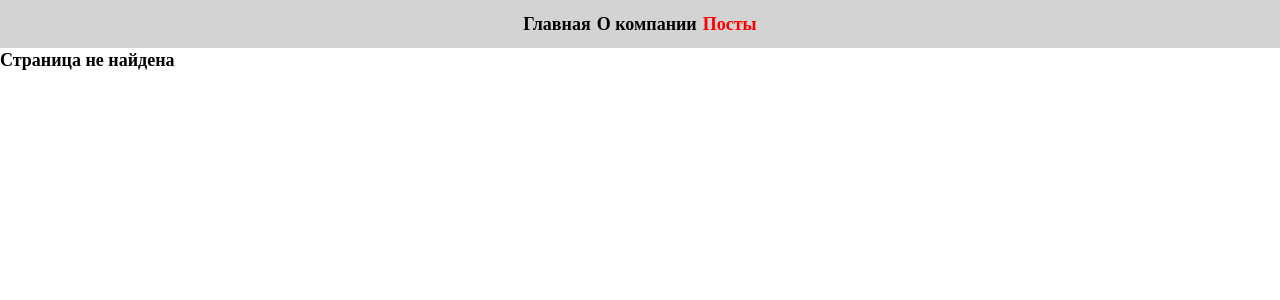
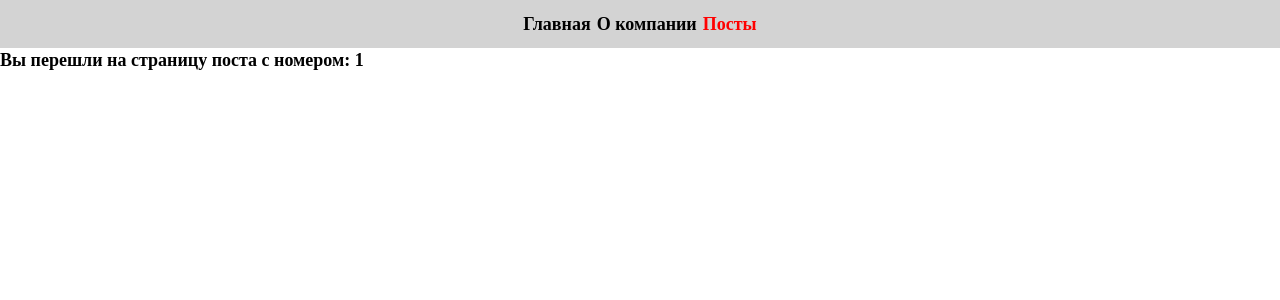
Before and after one commit to VladimirShadrov/React-projects, a React (Vite) app in the folder Pomodoro/: page /posts/1 in a window 1280 px wide. Shown: the top 300 px of the page. Built offline with nearby package versions, Linux system fonts and the light colour scheme.

Commit message:
Динамические роуты

```diff
--- a/Pomodoro/src/components/post.tsx
+++ b/Pomodoro/src/components/post.tsx
@@ -1,3 +1,4 @@
+import { useNavigate } from 'react-router-dom';
 import '../styles/post.css';
 import MyButton from '../UI/button/button';
 
@@ -13,6 +14,8 @@ type PostProps = {
 
 export default function MyPost({ postData, remove }: PostProps): JSX.Element {
   const { title, body, id } = postData;
+  const navigate = useNavigate();
+
 
   return (
     <div className="post">
@@ -23,6 +26,7 @@ export default function MyPost({ postData, remove }: PostProps): JSX.Element {
         <p className="description">{body}</p>
       </div>
       <div className="actions">
+        <MyButton onClick={() => navigate(`/posts/${id}`)}>Открыть</MyButton>
         <MyButton onClick={() => remove(id)}>Удалить пост</MyButton>
       </div>
     </div>
--- a/Pomodoro/src/main.tsx
+++ b/Pomodoro/src/main.tsx
@@ -7,6 +7,7 @@ import About from './pages/about';
 import Posts from './pages/posts';
 import Home from './pages/home';
 import NotFound from './pages/notFound';
+import PostIdPage from './pages/postIdPage.tsx';
 
 
 const router = createBrowserRouter([
@@ -27,9 +28,14 @@ const router = createBrowserRouter([
         element: <Posts />
       },
       {
+        path: '/posts/:id',
+        element: <PostIdPage />
+      },
+      {
         path: '*',
         element: <NotFound />
       },
+
     ]
   }
 ]);
--- /dev/null
+++ b/Pomodoro/src/pages/postIdPage.tsx
@@ -0,0 +1,12 @@
+import { useParams } from 'react-router-dom';
+
+const PostIdPage = () => {
+  const params = useParams();
+
+
+  return (
+    <h1>Вы перешли на страницу поста с номером: {params.id} </h1>
+  );
+};
+
+export default PostIdPage;
```
